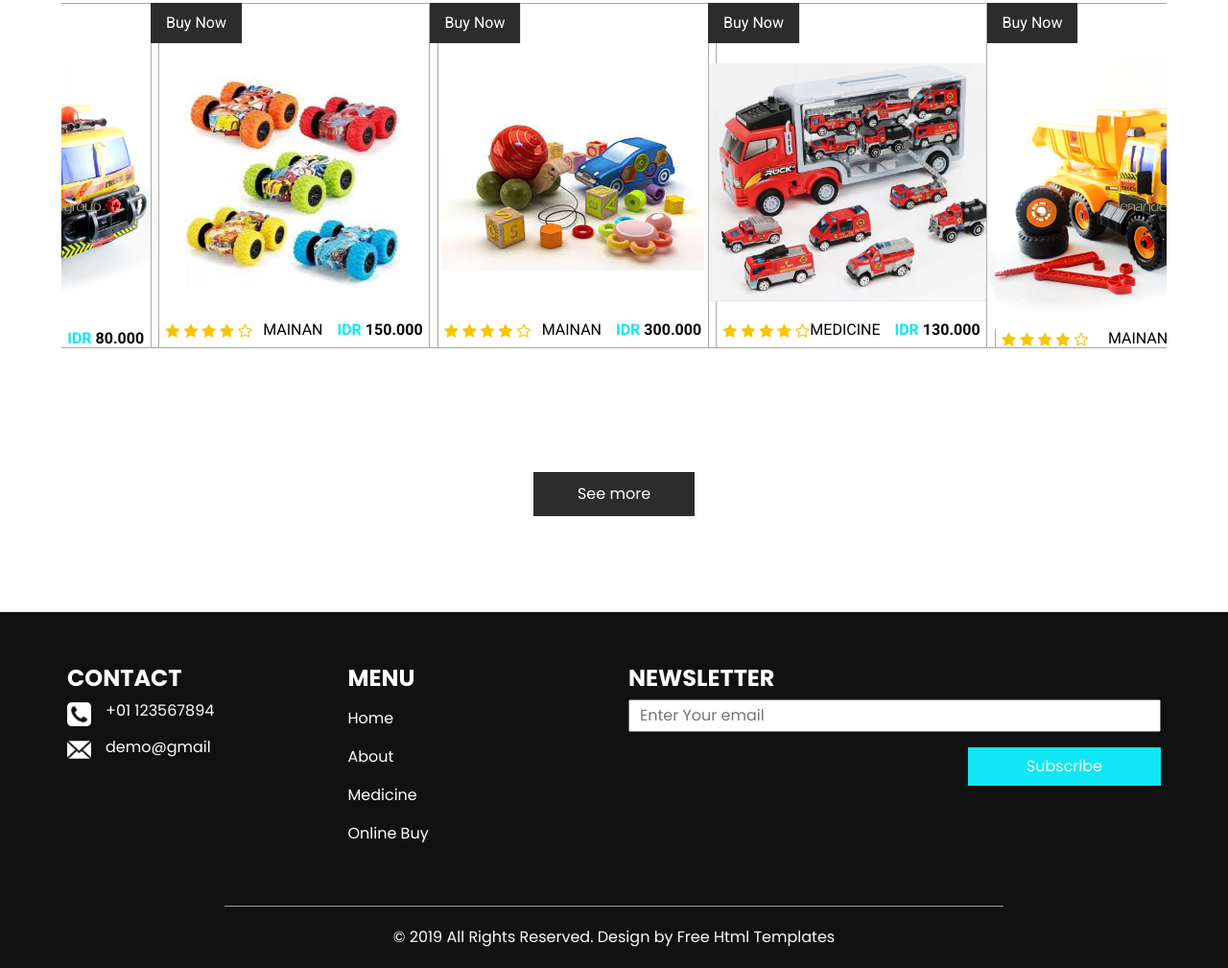
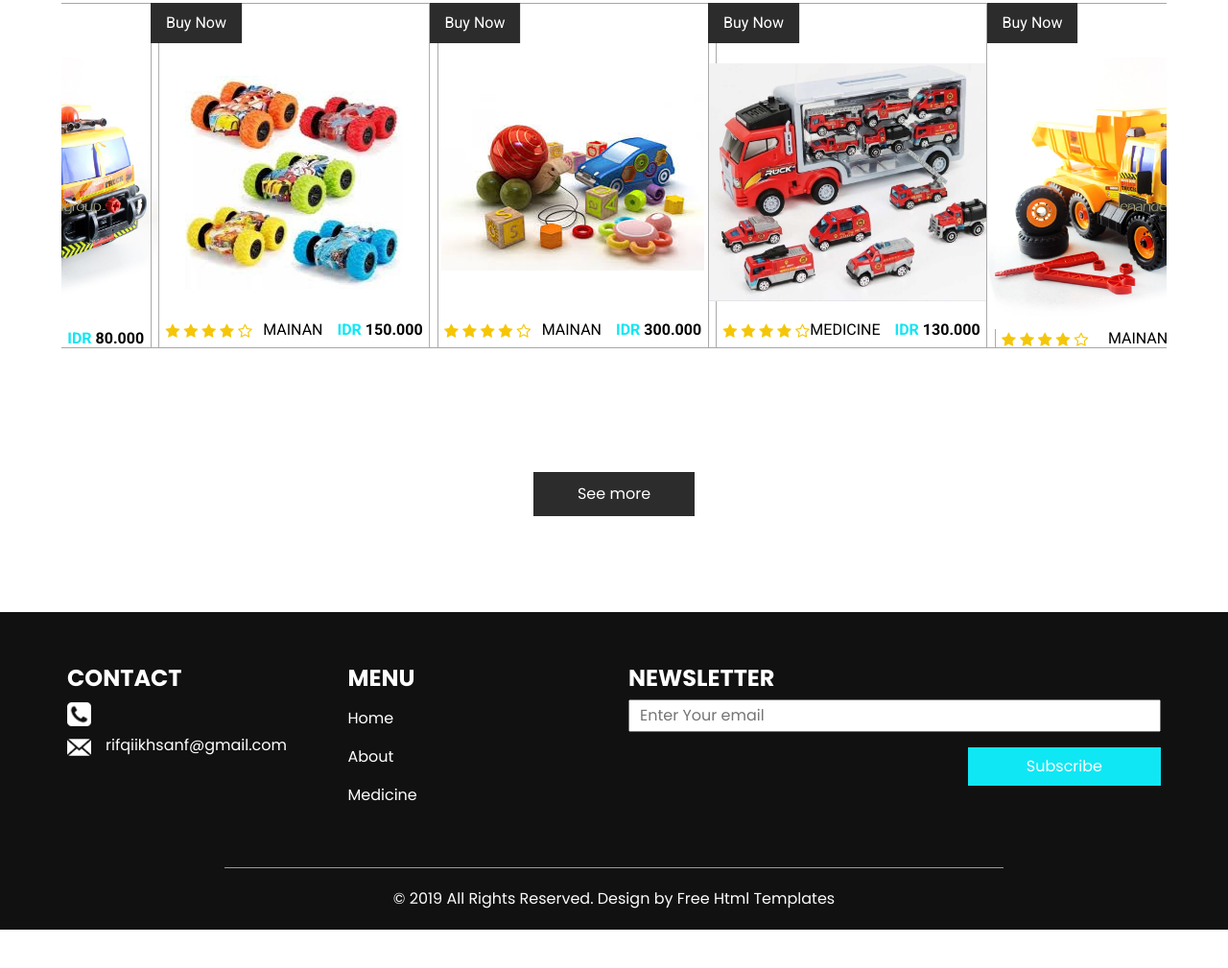
Before and after one commit to rifqiikhsanf/rifqiikhsanf.github.io, a plain HTML site: page produk.html in a window 1280 px wide. Shown: the part 472-1481 px from the top of the page at 96% size. After the commit the page ends 1441 px from the top, so only its background shows below. Drawn offline with nearby package versions, Linux system fonts and the light colour scheme.

Commit message:
Update produk.html

```diff
--- a/produk.html
+++ b/produk.html
@@ -305,11 +305,7 @@
               <div class="img-box">
                 <img src="images/telephone-symbol-button.png" alt="">
               </div>
-              <div class="detail-box">
-                <h6>
-                  +01 123567894
-                </h6>
-              </div>
+
             </div>
             <div class="box">
               <div class="img-box">
@@ -317,7 +313,7 @@
               </div>
               <div class="detail-box">
                 <h6>
-                  demo@gmail
+                  rifqiikhsanf@gmail.com
                 </h6>
               </div>
             </div>
@@ -338,9 +334,7 @@
               <li class="nav-item">
                 <a class="nav-link" href="medicine.html"> Medicine </a>
               </li>
-              <li class="nav-item">
-                <a class="nav-link" href="buy.html"> Online Buy </a>
-              </li>
+
             </ul>
           </div>
         </div>
```
